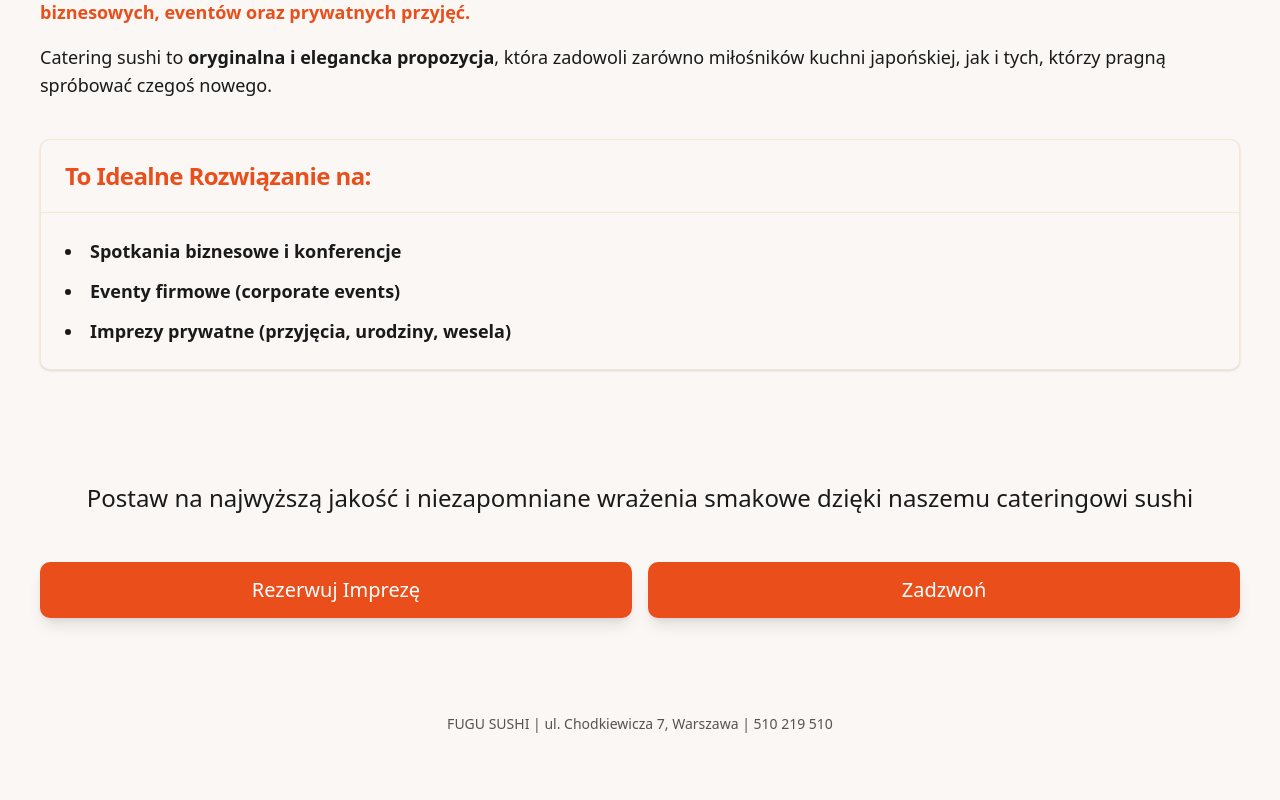
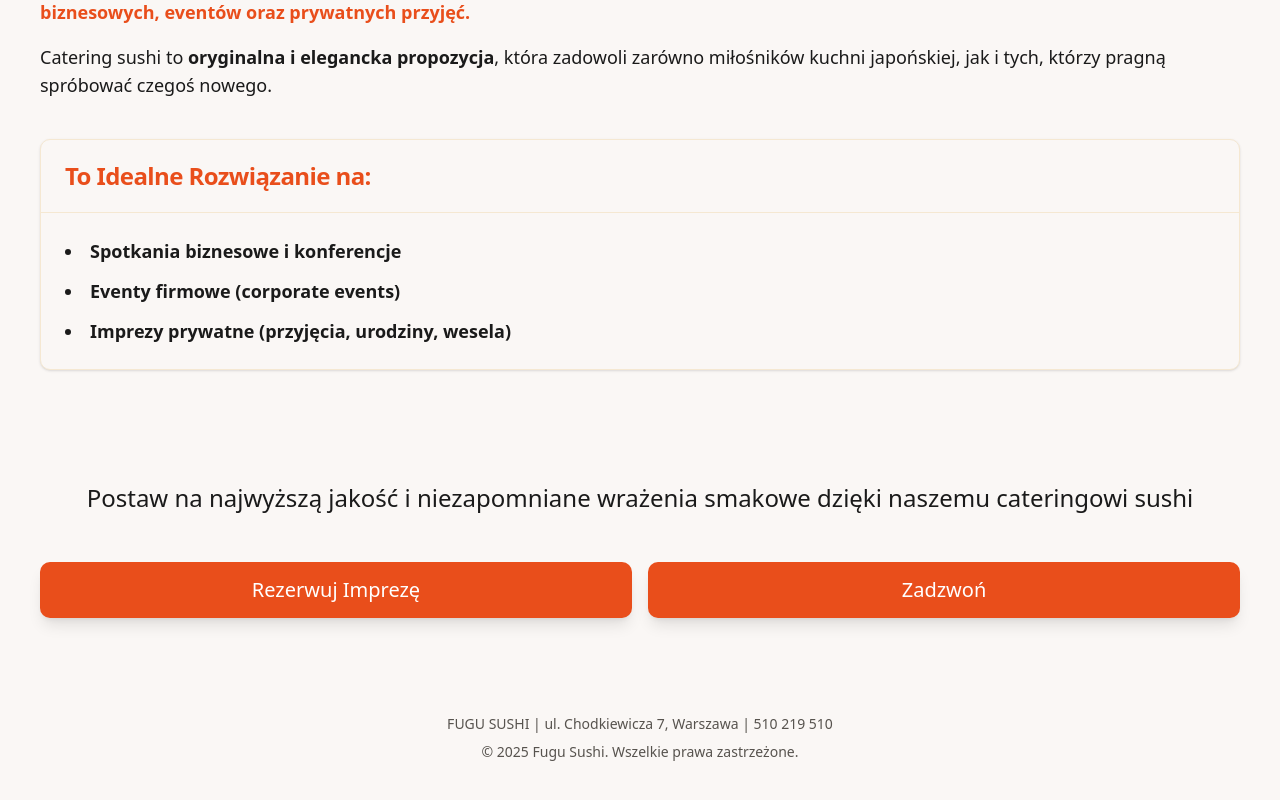
Before and after one commit to lukassso/fugu-catering, a Next.js app: page / in a window 1280 px wide. Shown: the part 4180-4980 px from the top of the page. Built offline with nearby package versions, Linux system fonts and the light colour scheme; no server answers.

Commit message:
style: Add copyright notice and adjust footer spacing.

```diff
--- a/app/page.tsx
+++ b/app/page.tsx
@@ -152,12 +152,15 @@ export default function CateringPage() {
             </section>
           </main>
 
-          <footer className="mt-12 text-center text-sm text-muted-foreground bottom-0">
-            <p>
+          <footer className="mt-12 text-center text-sm text-muted-foreground bottom-0 pb-8">
+            <p className="mb-2">
               FUGU SUSHI | ul. Chodkiewicza 7, Warszawa |{" "}
               <a href="tel:510219510" className="hover:underline">
                 510 219 510
               </a>
+            </p>
+            <p>
+              &copy; {new Date().getFullYear()} Fugu Sushi. Wszelkie prawa zastrzeżone.
             </p>
           </footer>
         </div>
```
